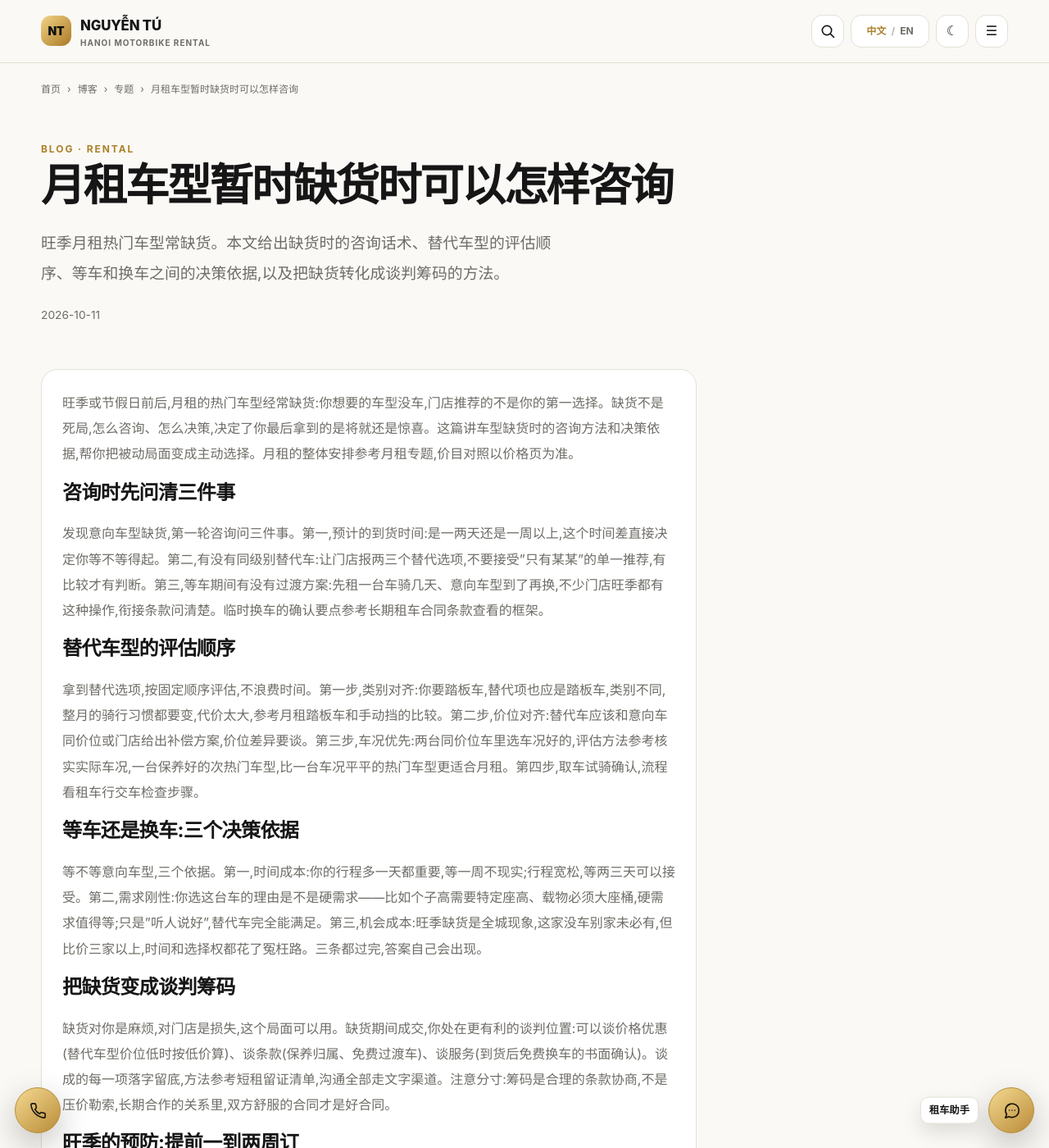
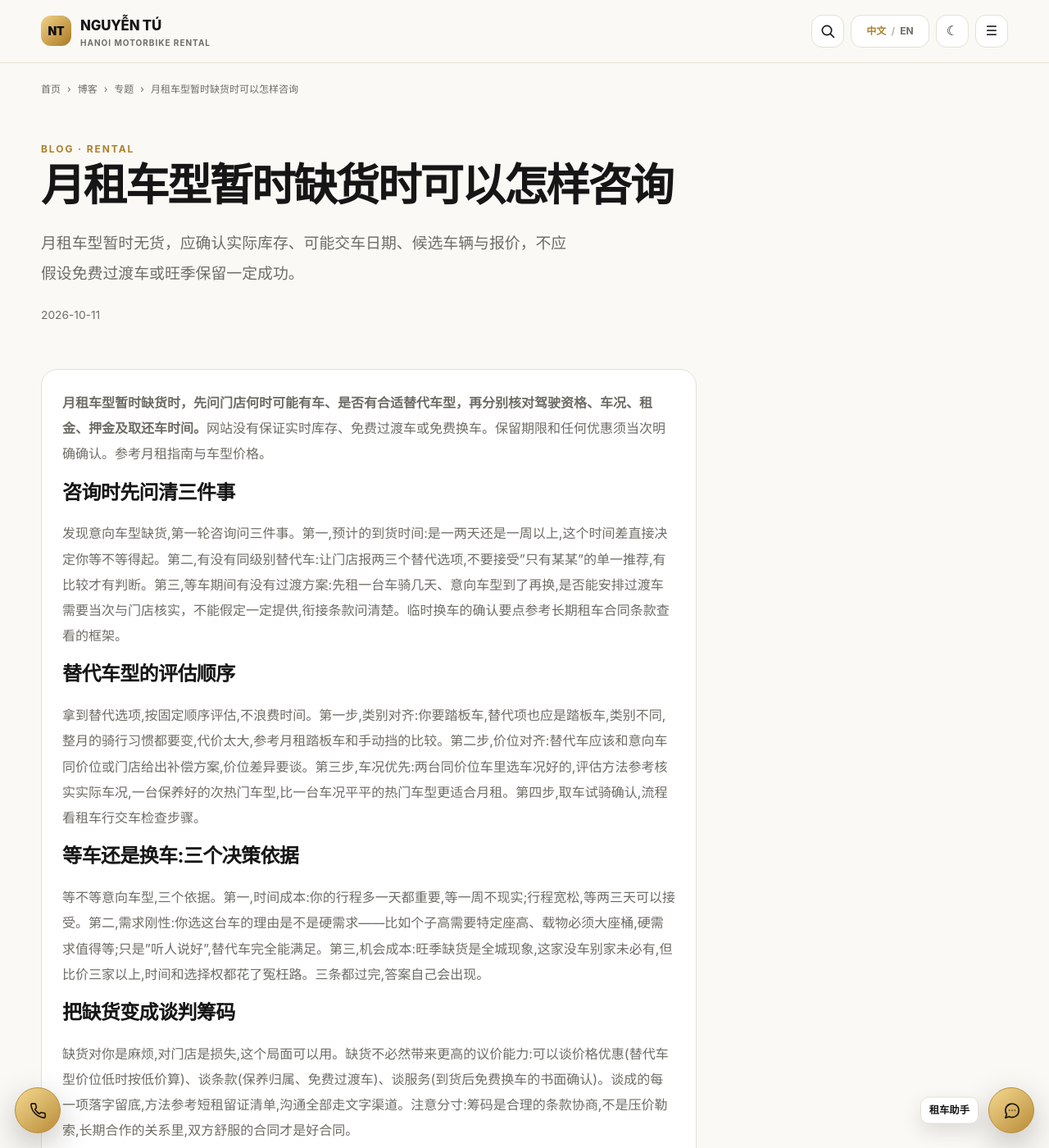
Before and after one commit to thuexemayhanoi/china, a Jekyll site: the page built from _posts/2026-10-11-hanoi-rental-longterm-16.md, in a window 1280 px wide and 1400 px high. Shown: the whole window at 82% size. Built offline with Jekyll 4.4.1, drawn with Linux system fonts in a browser that asks for light colours; some of the changed text lies outside the part shown.

Commit message:
seo(china): correct answer-first P2 article longterm-16

```diff
--- a/_posts/2026-10-11-hanoi-rental-longterm-16.md
+++ b/_posts/2026-10-11-hanoi-rental-longterm-16.md
@@ -5,18 +5,19 @@ topic: "rental"
 subtopic: "monthly"
 permalink: "/blog/hanoi-rental-longterm-16/"
 title: "月租车型暂时缺货时可以怎样咨询"
-description: "旺季月租热门车型常缺货。本文给出缺货时的咨询话术、替代车型的评估顺序、等车和换车之间的决策依据,以及把缺货转化成谈判筹码的方法。"
+description: "月租车型暂时无货，应确认实际库存、可能交车日期、候选车辆与报价，不应假设免费过渡车或旺季保留一定成功。"
+last_modified_at: "2026-10-12"
 primary_keyword: "河内摩托车月租"
 date: "2026-10-11 17:37:50 +0700"
 seo_silo: "rental/monthly"
 breadcrumbs: [{"label": "博客", "href": "/blog/"}, {"label": "专题", "href": "/topics/rental/monthly/"}, {"label": "月租车型暂时缺货时可以怎样咨询"}]
 publication_method: "automated_qa"
 ---
-旺季或节假日前后,月租的热门车型经常缺货:你想要的车型没车,门店推荐的不是你的第一选择。缺货不是死局,怎么咨询、怎么决策,决定了你最后拿到的是将就还是惊喜。这篇讲车型缺货时的咨询方法和决策依据,帮你把被动局面变成主动选择。月租的整体安排参考[月租专题](/topics/rental/monthly/),价目对照以[价格页](/prices/)为准。
+**月租车型暂时缺货时，先问门店何时可能有车、是否有合适替代车型，再分别核对驾驶资格、车况、租金、押金及取还车时间。**网站没有保证实时库存、免费过渡车或免费换车。保留期限和任何优惠须当次明确确认。参考[月租指南](/topics/rental/monthly/)与[车型价格](/prices/)。
 
 ## 咨询时先问清三件事
 
-发现意向车型缺货,第一轮咨询问三件事。第一,预计的到货时间:是一两天还是一周以上,这个时间差直接决定你等不等得起。第二,有没有同级别替代车:让门店报两三个替代选项,不要接受"只有某某"的单一推荐,有比较才有判断。第三,等车期间有没有过渡方案:先租一台车骑几天、意向车型到了再换,不少门店旺季都有这种操作,衔接条款问清楚。临时换车的确认要点参考[长期租车合同条款查看](/topics/guides/contracts/)的框架。
+发现意向车型缺货,第一轮咨询问三件事。第一,预计的到货时间:是一两天还是一周以上,这个时间差直接决定你等不等得起。第二,有没有同级别替代车:让门店报两三个替代选项,不要接受"只有某某"的单一推荐,有比较才有判断。第三,等车期间有没有过渡方案:先租一台车骑几天、意向车型到了再换,是否能安排过渡车需要当次与门店核实，不能假定一定提供,衔接条款问清楚。临时换车的确认要点参考[长期租车合同条款查看](/topics/guides/contracts/)的框架。
 
 ## 替代车型的评估顺序
 
@@ -28,11 +29,11 @@ publication_method: "automated_qa"
 
 ## 把缺货变成谈判筹码
 
-缺货对你是麻烦,对门店是损失,这个局面可以用。缺货期间成交,你处在更有利的谈判位置:可以谈价格优惠(替代车型价位低时按低价算)、谈条款(保养归属、免费过渡车)、谈服务(到货后免费换车的书面确认)。谈成的每一项落字留底,方法参考[短租留证清单](/blog/hanoi-rental-scooters-24/),沟通全部走文字渠道。注意分寸:筹码是合理的条款协商,不是压价勒索,长期合作的关系里,双方舒服的合同才是好合同。
+缺货对你是麻烦,对门店是损失,这个局面可以用。缺货不必然带来更高的议价能力:可以谈价格优惠(替代车型价位低时按低价算)、谈条款(保养归属、免费过渡车)、谈服务(到货后免费换车的书面确认)。谈成的每一项落字留底,方法参考[短租留证清单](/blog/hanoi-rental-scooters-24/),沟通全部走文字渠道。注意分寸:筹码是合理的条款协商,不是压价勒索,长期合作的关系里,双方舒服的合同才是好合同。
 
 ## 旺季的预防:提前一到两周订
 
-最好的缺货处理是不缺货。旺季(节假日、旅游高峰)月租,提前一到两周联系门店锁定车型,确认保留时点和费用起算,租期确认的方法参考[续租条件确认](/blog/hanoi-rental-longterm-09/)的通用逻辑。临时到店碰运气,旺季大概率只能捡剩下的。提前订的另一个好处:有充足时间比价和验车,而不是在时间压力下仓促决定。
+最好的缺货处理是不缺货。旺季(节假日、旅游高峰)月租,提前联系门店核实车辆是否可预留及实际保留条件,确认保留时点和费用起算,租期确认的方法参考[续租条件确认](/blog/hanoi-rental-longterm-09/)的通用逻辑。临时到店碰运气,旺季大概率只能捡剩下的。提前订的另一个好处:有充足时间比价和验车,而不是在时间压力下仓促决定。
 
 ## 结语
 
```
